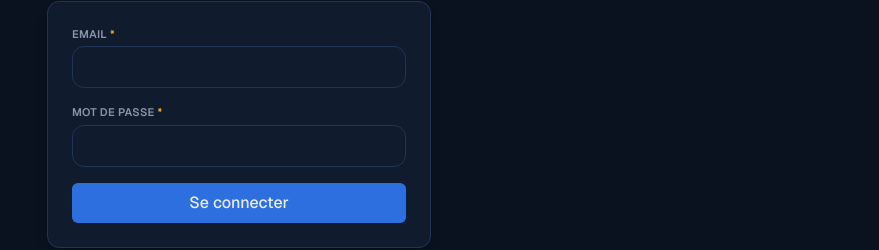
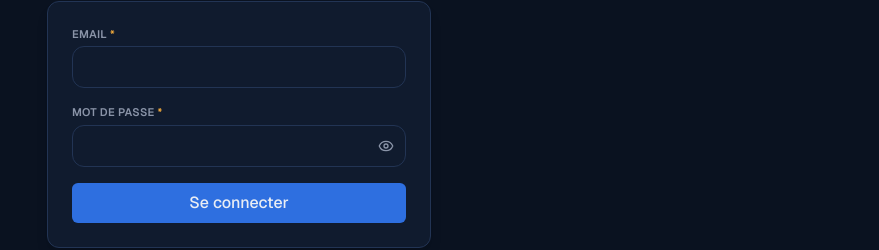
Before and after one commit to diialloaliiou-glitch/fims-web, a Next.js app: page /login in a window 1280 px wide. Shown: the part 322-572 px from the top of the page, without its empty margins (401-1280 px from the left). Built offline with nearby package versions, Linux system fonts and the light colour scheme; no server answers.

Commit message:
Ajoute un bouton oeil pour afficher/masquer les mots de passe
Applique automatiquement a tout champ FormField type=password (connexion,
creation d'utilisateur) puisque le composant est partage - verifie en
direct que le clic bascule vraiment le type de l'input dans les deux sens.

```diff
--- a/src/components/ui/FormField.tsx
+++ b/src/components/ui/FormField.tsx
@@ -1,3 +1,8 @@
+"use client";
+
+import { useState } from "react";
+import { Eye, EyeOff } from "lucide-react";
+
 export const fieldControlClass =
   "w-full rounded-xl border border-border-subtle bg-bg-card px-3 py-2 text-text-primary outline-none transition-shadow focus:border-accent-teal focus:shadow-[0_0_0_3px_rgba(52,224,176,0.15)]";
 
@@ -24,6 +29,9 @@ export function FormField({
   disabled?: boolean;
   children?: React.ReactNode;
 }) {
+  const [showPassword, setShowPassword] = useState(false);
+  const isPassword = type === "password";
+
   return (
     <div>
       <label className="mb-1 block text-[11px] font-semibold uppercase tracking-wide text-text-secondary">
@@ -31,6 +39,28 @@ export function FormField({
         {required && <span className="text-accent-amber"> *</span>}
       </label>
       {children ?? (
+        isPassword ? (
+          <div className="relative">
+            <input
+              type={showPassword ? "text" : "password"}
+              value={value}
+              onChange={onChange}
+              placeholder={placeholder}
+              list={list}
+              step={step}
+              disabled={disabled}
+              className={`${fieldControlClass} pr-10`}
+            />
+            <button
+              type="button"
+              onClick={() => setShowPassword((v) => !v)}
+              tabIndex={-1}
+              className="absolute inset-y-0 right-0 flex items-center px-3 text-text-secondary hover:text-text-primary"
+            >
+              {showPassword ? <EyeOff size={16} /> : <Eye size={16} />}
+            </button>
+          </div>
+        ) : (
           <input
             type={type}
             value={value}
@@ -41,6 +71,7 @@ export function FormField({
             disabled={disabled}
             className={fieldControlClass}
           />
+        )
       )}
     </div>
   );
```
Lines whose indentation alone changed are shown as unchanged.
